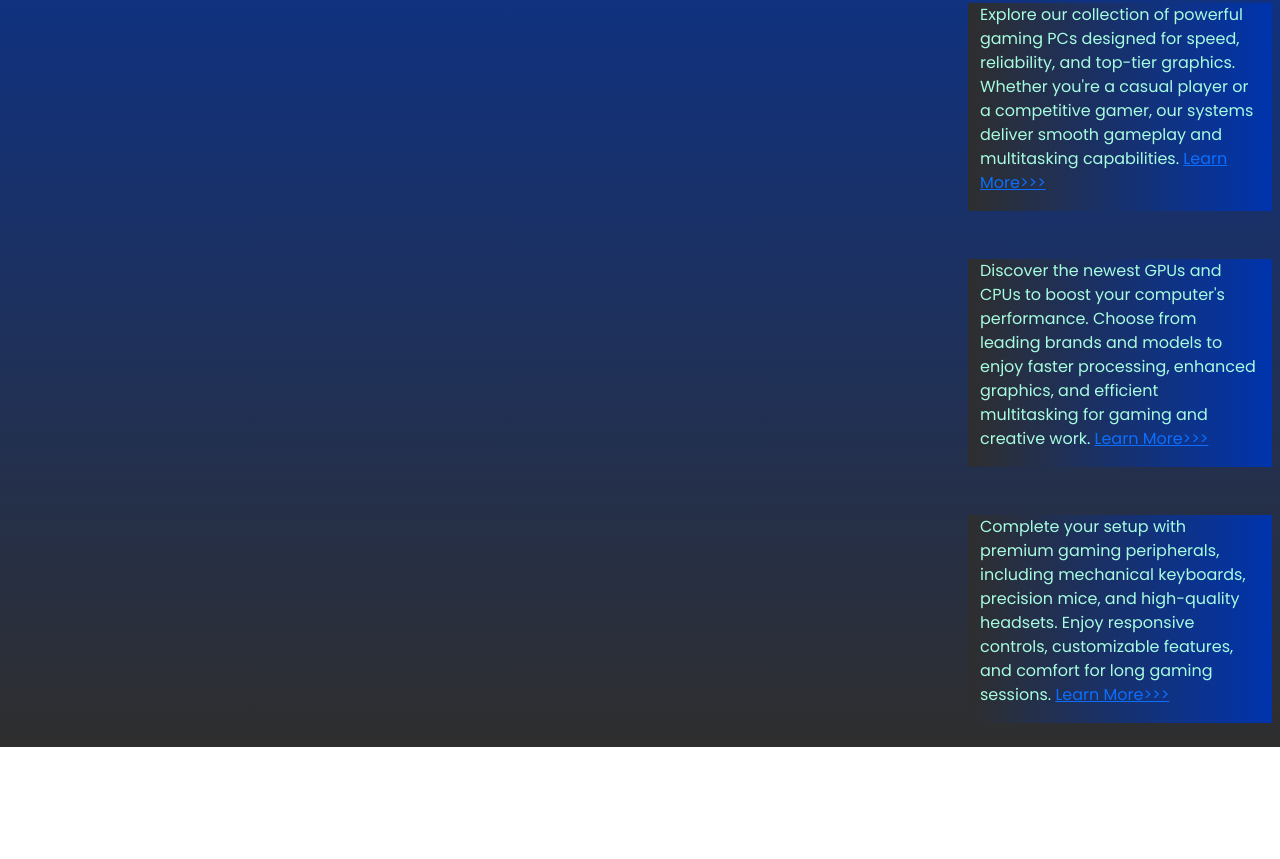
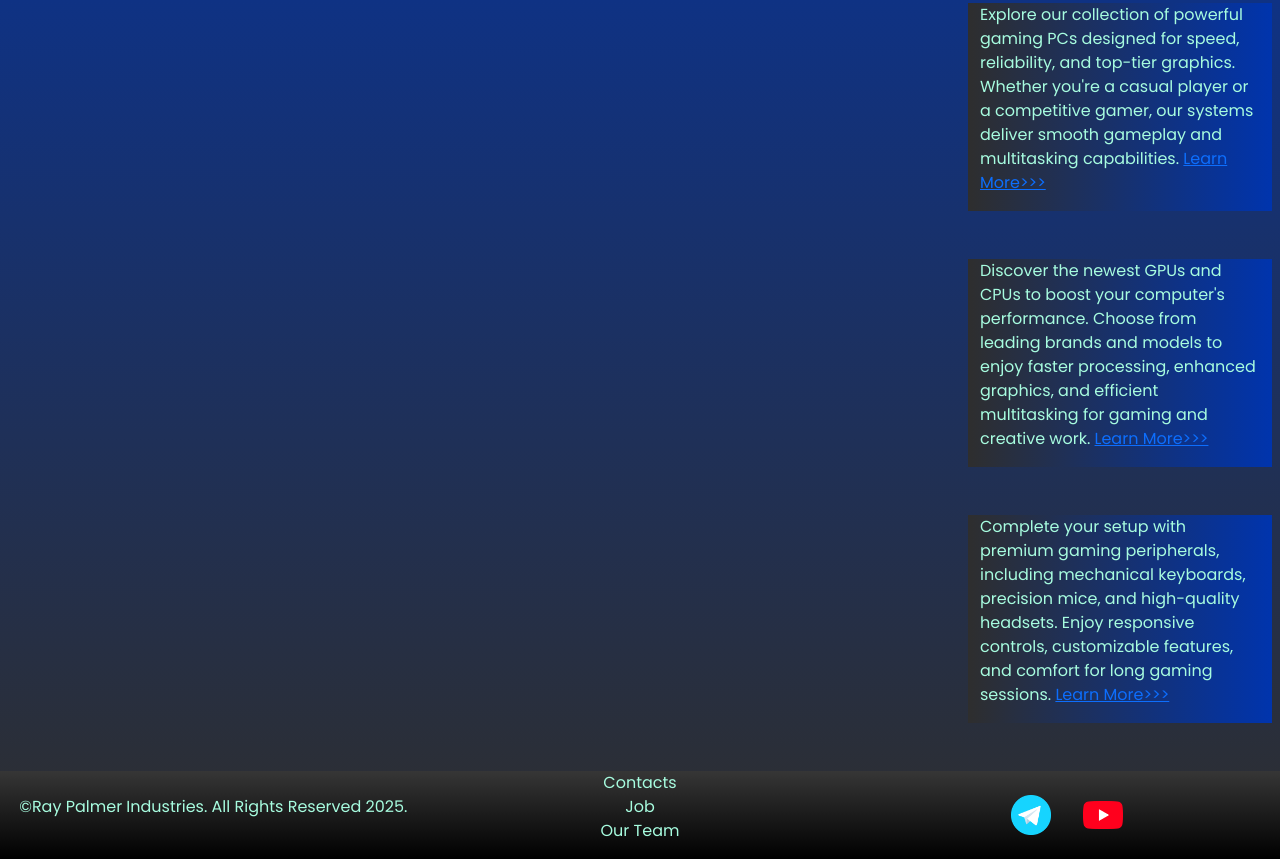
Before and after one commit to Ray-Palmer/Online-Store-HTML-Bootstrap, a plain HTML site: page index.html in a window 1280 px wide. Shown: the part 415-1274 px from the top of the page. Before the commit the page ends 1162 px from the top, so only its background shows below. Drawn offline with nearby package versions, Linux system fonts and the light colour scheme.

Commit message:
Enhance footer design and styling. Added footer content and updated CSS for improved layout and appearance.

```diff
--- a/index.html
+++ b/index.html
@@ -131,7 +131,7 @@
                         <div class="col-lg-6 col-md-6 carousel-text">
                           <p>
                             "Wake up Samurai, we have a city to burn!" - Keanu
-                            Reeves. Welcome to our computer parts store!
+                            Reeves.<br />Welcome to our computer parts store!
                             Discover the best deals on top-quality components
                             and accessories for your gaming and work needs.
                           </p>
@@ -383,7 +383,30 @@
       </div>
     </section>
 
-    <footer></footer>
+    <footer class="mt-4">
+      <div class="container-fluid">
+        <div class="row">
+          <div class="col-lg-4 col-md-12 footer-text text-center">
+            <p>©Ray Palmer Industries. All Rights Reserved 2025.</p>
+          </div>
+          <div class="col-lg-4 col-md-12 footer-text text-center">
+            <p>Contacts<br />Job<br />Our Team</p>
+          </div>
+          <div class="col-lg-4 col-md-12 media-links">
+            <img
+              style="width: 40px; margin-inline: 1em"
+              src="source/images/tg.png"
+              alt="Telegram"
+            />
+            <img
+              style="width: 40px; margin-inline: 1em"
+              src="source/images/yt.png"
+              alt="YouTube"
+            />
+          </div>
+        </div>
+      </div>
+    </footer>
 
     <script
       src="https://cdn.jsdelivr.net/npm/bootstrap@5.2.3/dist/js/bootstrap.bundle.min.js"
--- a/source/styles/style.css
+++ b/source/styles/style.css
@@ -36,9 +36,20 @@ body {
   color: rgb(167, 252, 223);
 }
 
-.carousel-text {
+.carousel-text,
+.footer-text {
   color: rgb(167, 252, 223);
   margin: auto auto;
+}
+
+footer {
+  background: linear-gradient(180deg, rgb(54, 54, 54) 0%, #000000 100%);
+}
+
+.media-links {
+  display: flex;
+  justify-content: center;
+  align-items: center;
 }
 
 @media (max-width: 755px) {
```
Also changed, not shown: pricing.html (+24 -1 lines).
